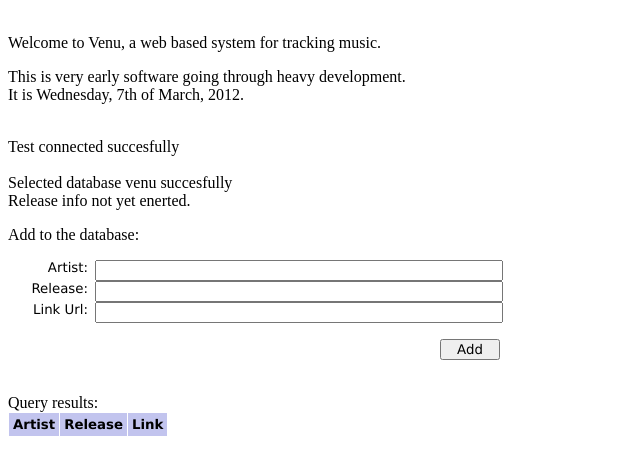
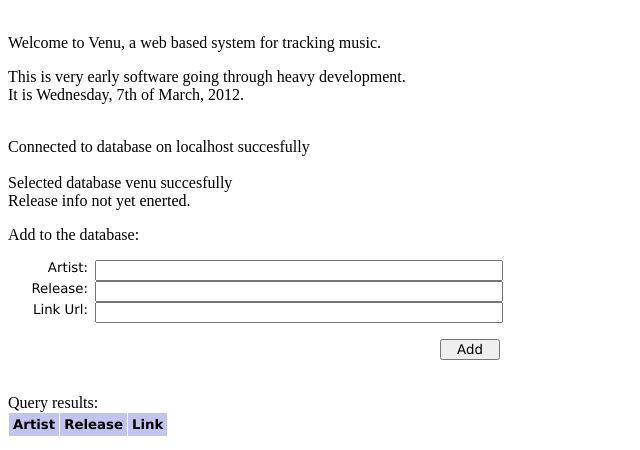
Before and after one commit to chrsw/venu, a PHP site: page /venu.php in a window 1280 px wide. Shown: the part 55-505 px from the top of the page, without its empty margins (0-640 px from the left). Run offline with PHP 8.4, Linux system fonts and the light colour scheme; data that the repository does not hold is empty; some libraries are stand-ins or nearby versions.

Commit message:
Fixed some quotes causing interpolation problems

```diff
--- a/venu.php
+++ b/venu.php
@@ -134,13 +134,13 @@ $password = "password";     // DB access password, eventually there will be
                             // real authentication
 
 // Connect to the mysql server
-$link = mysql_connect('$host', '$user', '$password');
+$link = mysql_connect("$host", "$user", "$password");
 if (!$link){
     die('Could not connect to the database: ' . mysql_error());
 }
 
 // Didn't die, print a status message
-echo "\n<br>Test connected succesfully<br>\n";
+echo "\n<br>Connected to database on $host succesfully<br>\n";
 
 // Try to connect to a database
 if (!mysql_select_db($database, $link)){
@@ -184,13 +184,13 @@ echo "Release info not yet enerted.<p>";
 }
 // Main user input form
 echo <<<_END
-<form method="post" action="venu.php" />
+<form method="post" action="venu.php"/>
 Add to the database: <br>
 <form action="venu.php" class="form">
 <p>
-<label for="txtArtistName">Artist: </label> <input name="txtArtistName" /></br>
-<label for="txtReleaseName">Release: </label> <input name="txtReleaseName" /></br>
-<label for="txtLinkUrl">Link Url: </label> <input name="txtLinkUrl" /></br>
+<label for="txtArtistName">Artist: </label> <input name="txtArtistName"/></br>
+<label for="txtReleaseName">Release: </label> <input name="txtReleaseName"/></br>
+<label for="txtLinkUrl">Link Url: </label> <input name="txtLinkUrl"/></br>
 <p class="submit"><input type="submit" value="Add" /></p>
 </form>
 _END;
```
